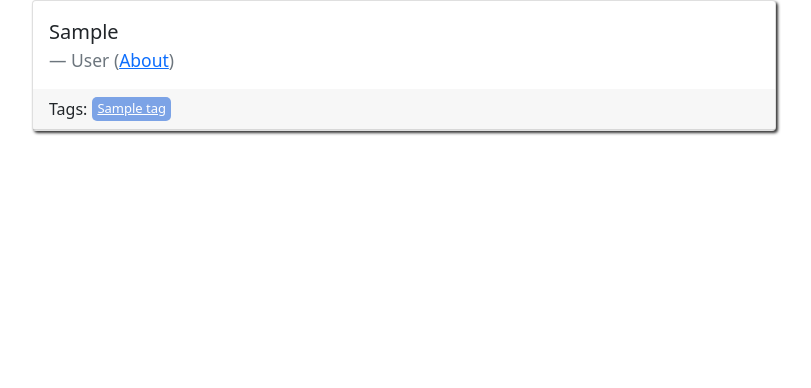
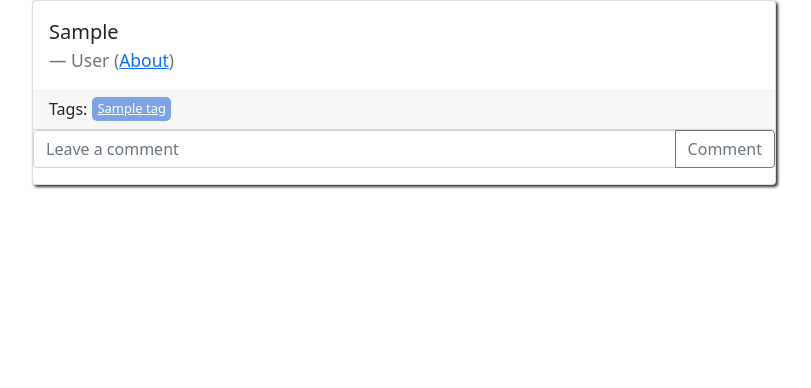
Before and after one commit to m1hanch/Django_Quotential, a Django app: page /1/ in a window 1280 px wide. Shown: the part 120-508 px from the top of the page, without its empty margins (50-861 px from the left). Run offline with Django 5.2, Linux system fonts and the light colour scheme; tables that the repository leaves empty hold one stand-in row (values such as "Sample post").

Commit message:
comments_saving

```diff
--- a/hw10/quotes/models.py
+++ b/hw10/quotes/models.py
@@ -1,4 +1,7 @@
+from django.conf import settings
 from django.db import models
+from django.contrib.auth.models import User
+
 
 
 class Author(models.Model):
@@ -17,3 +20,12 @@ class Quote(models.Model):
     quote = models.CharField()
     tags = models.ManyToManyField(Tag)
     author = models.ForeignKey(Author, on_delete=models.CASCADE, default=None, null=True)
+
+
+class Comment(models.Model):
+    comment = models.TextField()
+    user = models.ForeignKey(
+        User,
+        on_delete=models.CASCADE,
+    )
+    quote = models.ForeignKey(Quote, on_delete=models.CASCADE, default=None, null=True)
--- a/hw10/quotes/templates/quotes/quote_comments.html
+++ b/hw10/quotes/templates/quotes/quote_comments.html
@@ -16,6 +16,14 @@
             <a class="tag" style="margin-left: 5px;" href="{%url 'quotes:tag_search' tag.name %}">{{tag.name}}</a>
             {% endfor %}
         </div>
+        <form action="{% url 'quotes:add_comment' quote.id %}" method="post">
+            {% csrf_token %}
+            <div class="input-group mb-3">
+                <input name="comment" type="text" class="form-control" placeholder="Leave a comment" aria-label="Leave a comment"
+                       aria-describedby="button-addon2">
+                <button type="submit" class="btn btn-outline-secondary" id="button-addon2">Comment</button>
+            </div>
+        </form>
     </div>
 </div>
 {% endblock %}
--- a/hw10/quotes/urls.py
+++ b/hw10/quotes/urls.py
@@ -11,5 +11,6 @@ urlpatterns = [
     path('<int:page>', views.index, name='index_paginate'),
     path('quotes/<int:author_id>/', views.author_detail, name='author_detail'),
     path('quotes/<str:tag>/', views.tag_search, name='tag_search'),
-    path('<int:quote_id>/', views.quote_comments, name='quote_comments')
+    path('<int:quote_id>/', views.quote_comments, name='quote_comments'),
+    path('comments/<int:quote_id>/', views.add_comment, name='add_comment'),
 ]
--- a/hw10/quotes/views.py
+++ b/hw10/quotes/views.py
@@ -2,8 +2,9 @@ from django.contrib.auth.decorators import login_required
 from django.shortcuts import render, redirect, get_object_or_404
 from .utils import conn, Authors, Quotes
 from django.core.paginator import Paginator
-from .forms import AuthorForm, TagForm, QuoteForm
-from .models import Author, Tag, Quote
+from .forms import AuthorForm, TagForm, QuoteForm, CommentForm
+from .models import Author, Tag, Quote, Comment
+from django.contrib.auth.models import User
 
 
 def index(request, page=1):
@@ -60,3 +61,19 @@ def tag_search(request, tag):
 def quote_comments(request, quote_id):
     quote = Quote.objects.filter(pk=quote_id).first()
     return render(request, template_name='quotes/quote_comments.html', context={'quote': quote})
+
+
+@login_required()
+def add_comment(request, quote_id):
+    quote = Quote.objects.filter(pk=quote_id).first()
+    if request.method == 'POST':
+        form = CommentForm(request.POST)
+        if form.is_valid():
+            comment = form.save(commit=False)
+            comment.quote = quote
+            comment.user = request.user
+            comment.save()
+            return redirect(to='quotes:index')
+        else:
+            print(form.errors)
+    return render(request, template_name='quotes/quote_comments.html', context={'quote': quote})
```
Also changed, not shown: hw10/quotes/forms.py (+10 -1 lines), README.md, hw10/quotes/migrations/0005_comment.py (added), 1 other file.
